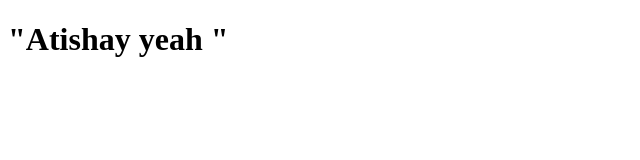
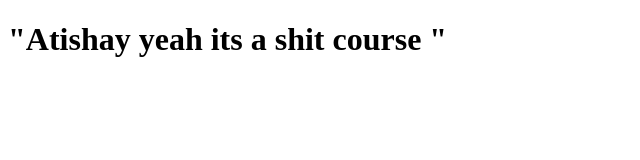
Before and after one commit to atishay-atishay-jain/coursera-test-, a plain HTML site: page site/index.html in a window 1280 px wide. Shown: the whole page, without its empty margins (0-640 px from the left). Drawn offline with Linux system fonts and the light colour scheme.

Commit message:
small addition to page

```diff
--- a/site/index.html
+++ b/site/index.html
@@ -4,6 +4,6 @@
 	<title>Hello Atishay King Of The World</title>
 </head>
 <body>
-<h1>"Atishay yeah "</h1>
+<h1>"Atishay yeah its a shit course  "</h1>
 </body>
 </html>
```
